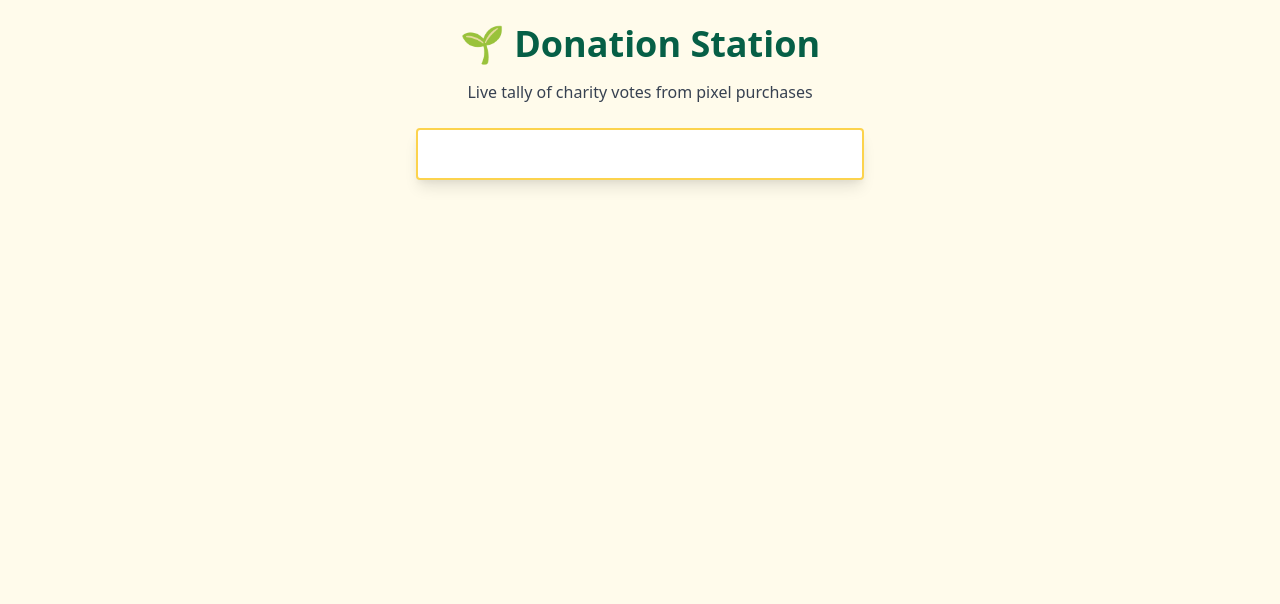
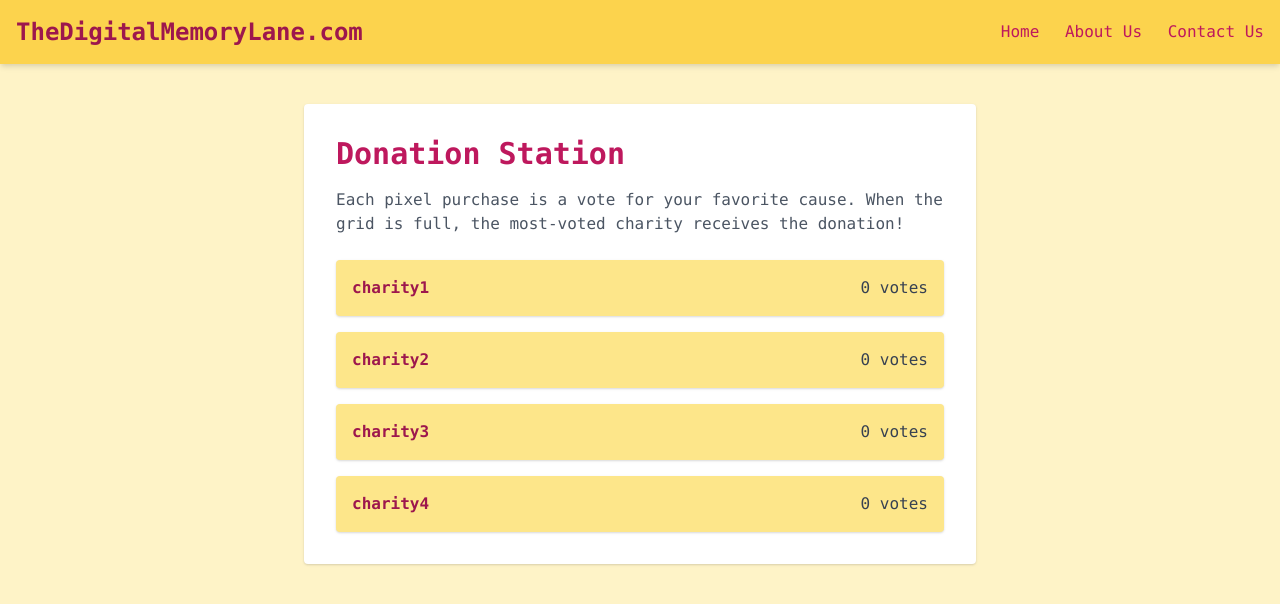
Before and after one commit to 5paresomechange55/TheDigitalMemoryLane, a Flask app: page /donation in a window 1280 px wide. Shown: the top 604 px of the page. Run offline with Flask 3, Linux system fonts and the light colour scheme; some libraries are stand-ins or nearby versions.

Commit message:
Update donation.html

```diff
--- a/templates/donation.html
+++ b/templates/donation.html
@@ -2,29 +2,48 @@
 <html lang="en">
 <head>
   <meta charset="UTF-8" />
-  <meta name="viewport" content="width=device-width, initial-scale=1.0"/>
+  <meta name="viewport" content="width=device-width, initial-scale=1.0" />
   <title>Donation Station</title>
+  <link href="https://cdn.jsdelivr.net/npm/tailwindcss@2.2.19/dist/tailwind.min.css" rel="stylesheet">
   <script>
     async function fetchVotes() {
-      const res = await fetch('/api/votes');
+      const res = await fetch('/charity-votes');
       const data = await res.json();
-      document.getElementById('votes').innerHTML = `
-        <ul class="text-lg">
-          <li><strong>Charity One:</strong> ${data.charity1} votes</li>
-          <li><strong>Charity Two:</strong> ${data.charity2} votes</li>
-          <li><strong>Charity Three:</strong> ${data.charity3} votes</li>
-          <li><strong>Charity Four:</strong> ${data.charity4} votes</li>
-        </ul>`;
+      const container = document.getElementById('vote-results');
+      container.innerHTML = '';
+
+      for (const [charity, count] of Object.entries(data)) {
+        const div = document.createElement('div');
+        div.className = 'bg-yellow-200 p-4 rounded mb-3 shadow flex justify-between';
+        div.innerHTML = `<span class="font-bold text-pink-800">${charity}</span><span class="text-gray-700">${count} votes</span>`;
+        container.appendChild(div);
+      }
     }
 
-    setInterval(fetchVotes, 3000);
-    window.onload = fetchVotes;
+    document.addEventListener('DOMContentLoaded', fetchVotes);
   </script>
-  <link href="https://cdn.jsdelivr.net/npm/tailwindcss@2.2.19/dist/tailwind.min.css" rel="stylesheet">
 </head>
-<body class="bg-yellow-50 text-center p-6">
-  <h1 class="text-4xl font-bold mb-4 text-green-800">🌱 Donation Station</h1>
-  <p class="text-gray-700 mb-6">Live tally of charity votes from pixel purchases</p>
-  <div id="votes" class="bg-white shadow-lg rounded p-6 max-w-md mx-auto border-2 border-yellow-300"></div>
+<body class="bg-yellow-100 font-mono text-gray-800">
+
+  <!-- Navigation -->
+  <nav class="bg-yellow-300 shadow-md p-4 flex justify-between items-center">
+    <div class="text-2xl font-bold text-pink-800">TheDigitalMemoryLane.com</div>
+    <div class="space-x-4">
+      <a href="/" class="text-pink-700 hover:underline">Home</a>
+      <a href="/about" class="text-pink-700 hover:underline">About Us</a>
+      <a href="/contact" class="text-pink-700 hover:underline">Contact Us</a>
+    </div>
+  </nav>
+
+  <!-- Content -->
+  <div class="max-w-2xl mx-auto mt-10 bg-white p-8 rounded shadow">
+    <h2 class="text-3xl font-bold mb-4 text-pink-700">Donation Station</h2>
+    <p class="mb-6 text-gray-600">Each pixel purchase is a vote for your favorite cause. When the grid is full, the most-voted charity receives the donation!</p>
+
+    <div id="vote-results" class="space-y-4">
+      <!-- Charity vote bars will populate here -->
+    </div>
+  </div>
+
 </body>
 </html>
```
